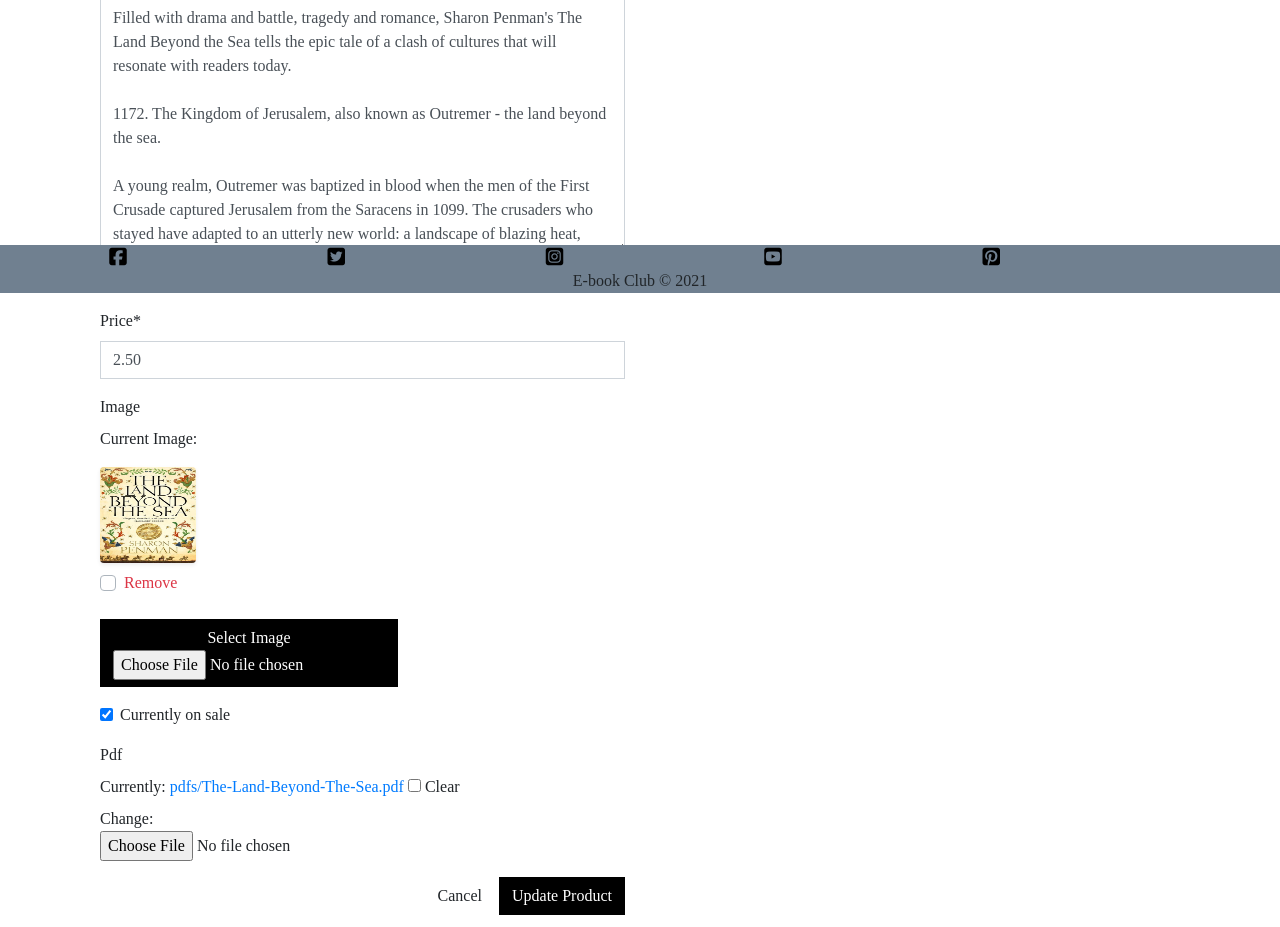
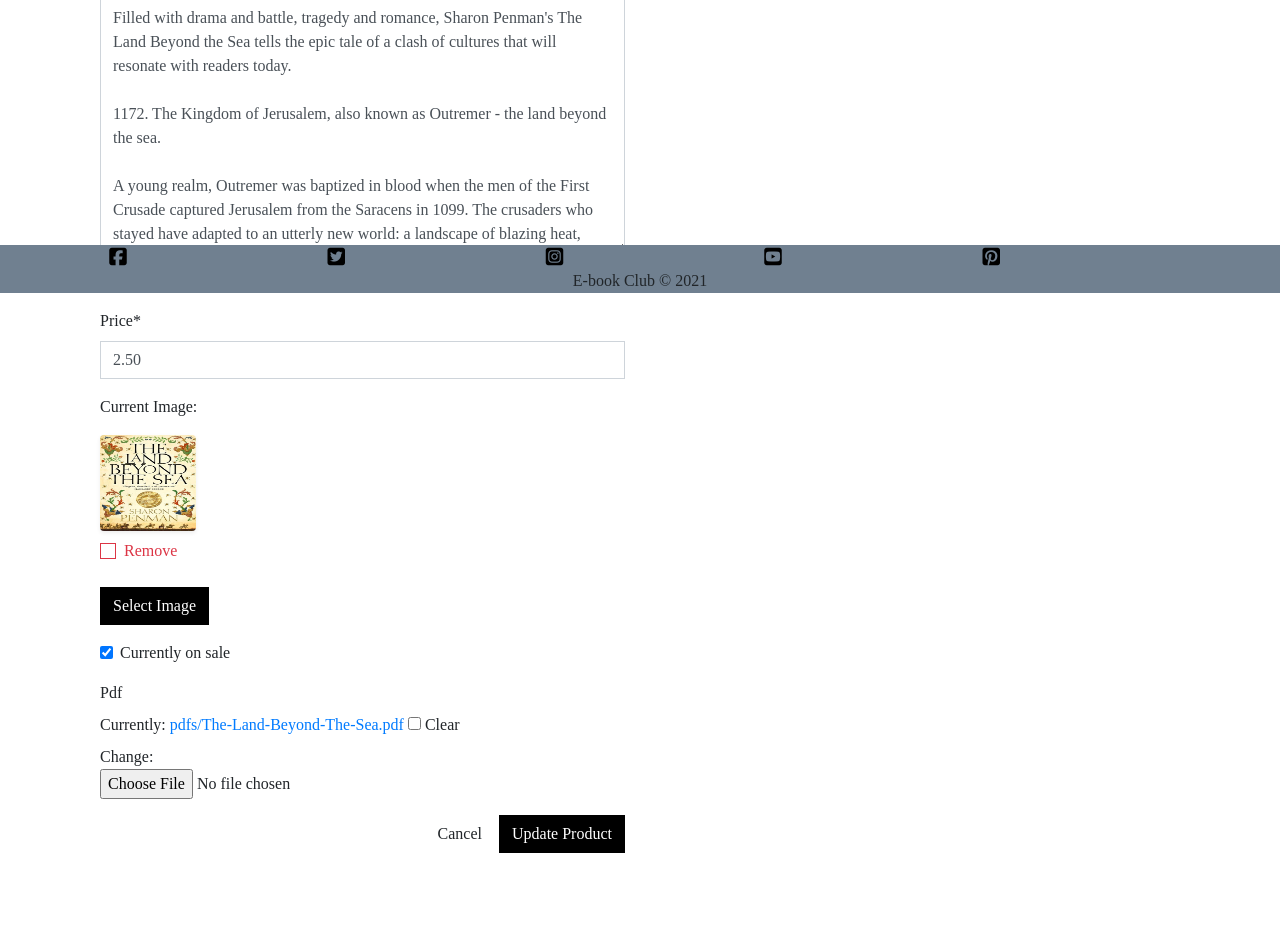
Before and after one commit to j-j-jack/ms4-e-book-club, a Django app: page /products/edit/10/ in a window 1280 px wide. Shown: the part 507-1434 px from the top of the page. After the commit the page ends 1360 px from the top, so only its background shows below. Run offline with Django 3.2, Linux system fonts and the light colour scheme; the visitor is signed in with stand-in values (Sample User, id 1); data comes from the database, SQL or seed files in the repository; some libraries are stand-ins or nearby versions.

Commit message:
fix image field on product forms

```diff
--- a/static/css/base.css
+++ b/static/css/base.css
@@ -153,3 +153,31 @@ footer {
     color: #17a2b8;
     /* text-info */
 }
+
+/* Product Form */
+
+.btn-file {
+    position: relative;
+    overflow: hidden;
+}
+
+.btn-file input[type="file"] {
+    position: absolute;
+    top: 0;
+    right: 0;
+    min-width: 100%;
+    min-height: 100%;
+    opacity: 0;
+    cursor: pointer;
+}
+
+.custom-checkbox .custom-control-label::before {
+    border-radius: 0;
+    border-color: #dc3545;
+}
+
+.custom-checkbox .custom-control-input:checked~.custom-control-label::before {
+    background-color: #dc3545;
+    border-color: #dc3545;
+    border-radius: 0;
+}
```
Also changed, not shown: products/templates/products/add-product.html (+19 -1 lines), products/templates/products/edit-product.html (+30 -1 lines), media/29.jpg (added).
